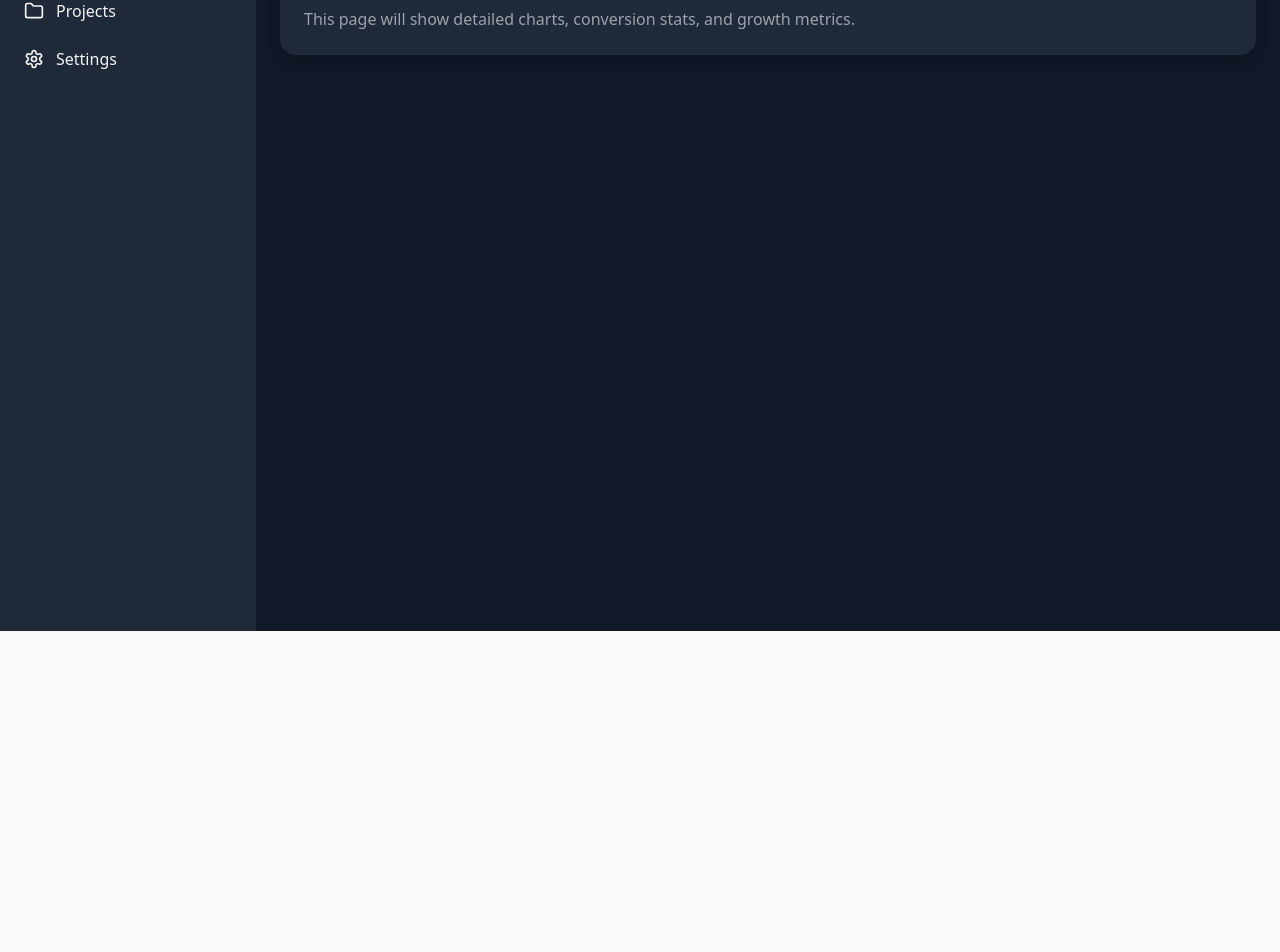
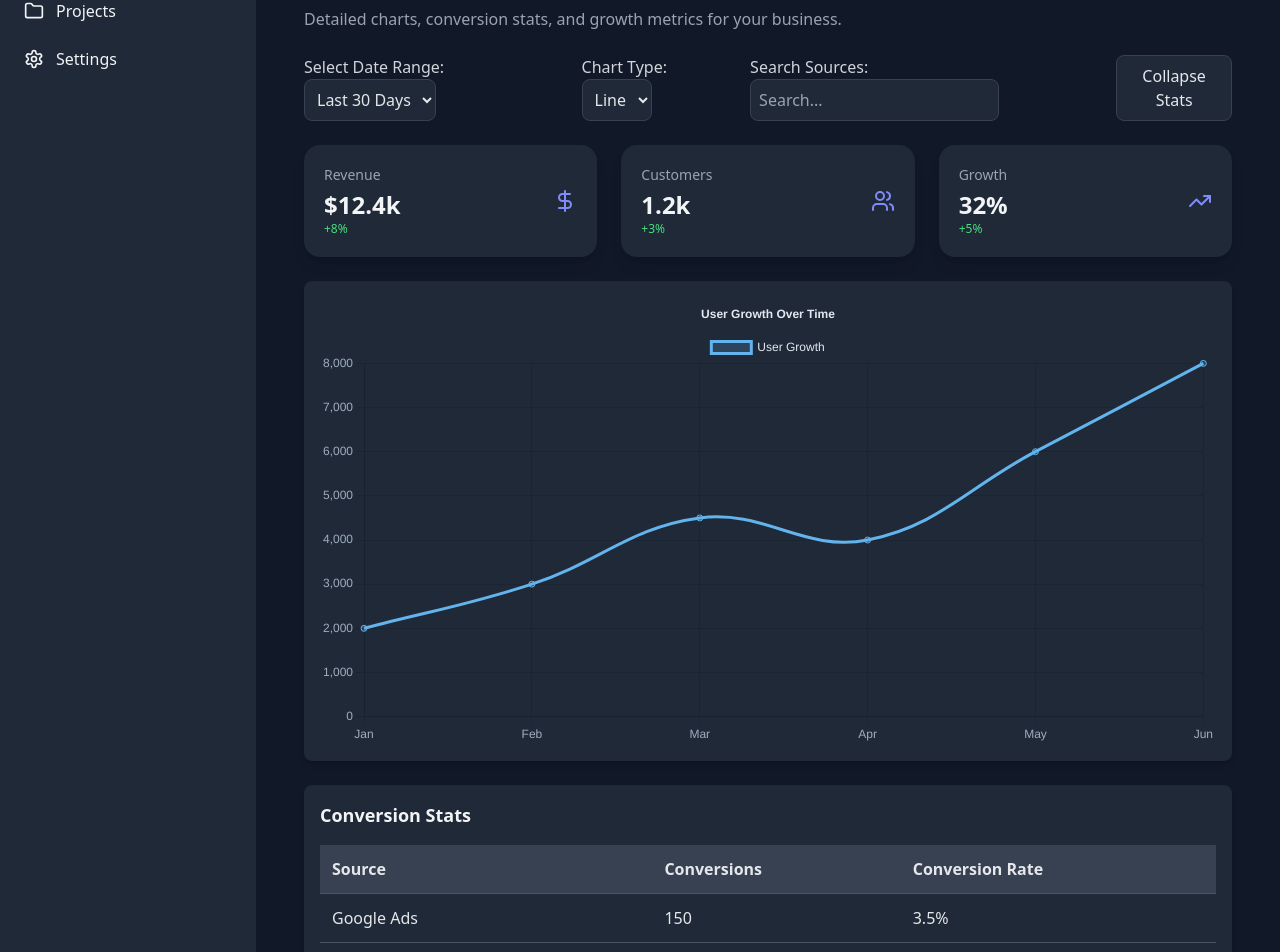
Before and after one commit to Arunhari67980/Admin_dashboard, a React (Vite) app in the folder my-dashboard/: page /analytics in a window 1280 px wide. Shown: the part 169-1121 px from the top of the page. Before the commit the page ends 800 px from the top, so only its background shows below. Built offline with nearby package versions, Linux system fonts and the light colour scheme.

Commit message:
Analytics.jsx updsted

```diff
--- a/my-dashboard/package.json
+++ b/my-dashboard/package.json
@@ -11,10 +11,12 @@
   },
   "dependencies": {
     "@headlessui/react": "^2.2.9",
+    "chart.js": "^4.5.1",
     "classnames": "^2.3.2",
     "framer-motion": "^10.18.0",
     "lucide-react": "^0.230.0",
     "react": "^18.2.0",
+    "react-chartjs-2": "^5.3.0",
     "react-dom": "^18.2.0",
     "react-router-dom": "^7.9.4",
     "react-table": "^7.8.0",
--- a/my-dashboard/src/pages/Analytics.jsx
+++ b/my-dashboard/src/pages/Analytics.jsx
@@ -1,8 +1,244 @@
-const Analytics = () => (
-  <div className="bg-gray-800 p-6 rounded-2xl shadow-lg">
-    <h2 className="text-2xl font-semibold mb-4">Analytics Overview</h2>
-    <p className="text-gray-400">This page will show detailed charts, conversion stats, and growth metrics.</p>
-  </div>
-);
+import { useState } from 'react';
+import { Chart as ChartJS, LineElement, PointElement, BarElement, LinearScale, CategoryScale, Title, Tooltip, Legend } from 'chart.js';
+import { Line, Bar } from 'react-chartjs-2';
+import { motion } from 'framer-motion';
+import { DollarSign, Users, TrendingUp } from 'lucide-react';
+
+// Register Chart.js components
+ChartJS.register(LineElement, PointElement, BarElement, LinearScale, CategoryScale, Title, Tooltip, Legend);
+
+// Initial stats data
+const initialStats = [
+  { name: 'Revenue', value: '$12.4k', change: '+8%', icon: DollarSign },
+  { name: 'Customers', value: '1.2k', change: '+3%', icon: Users },
+  { name: 'Growth', value: '32%', change: '+5%', icon: TrendingUp },
+];
+
+// Initial chart data
+const initialChartData = {
+  labels: ['Jan', 'Feb', 'Mar', 'Apr', 'May', 'Jun'],
+  datasets: [
+    {
+      label: 'User Growth',
+      data: [2000, 3000, 4500, 4000, 6000, 8000],
+      borderColor: '#63B3ED',
+      backgroundColor: 'rgba(99, 179, 237, 0.2)',
+      fill: true,
+      tension: 0.4,
+    },
+  ],
+};
+
+// Initial conversion data
+const initialConversionData = [
+  { id: 1, source: 'Google Ads', conversions: 150, rate: '3.5%' },
+  { id: 2, source: 'Social Media', conversions: 200, rate: '4.2%' },
+  { id: 3, source: 'Email Campaign', conversions: 100, rate: '2.8%' },
+  { id: 4, source: 'SEO Organic', conversions: 120, rate: '2.9%' },
+  { id: 5, source: 'Referral Links', conversions: 90, rate: '2.1%' },
+  { id: 6, source: 'Paid Search', conversions: 180, rate: '4.0%' },
+  { id: 7, source: 'Affiliate Marketing', conversions: 130, rate: '3.2%' },
+];
+
+const StatsGrid = ({ isOpen, stats }) => {
+  return (
+    <div className="grid grid-cols-1 md:grid-cols-3 gap-6">
+      {isOpen &&
+        stats.map((stat, i) => (
+          <motion.div
+            key={i}
+            whileHover={{ scale: 1.03 }}
+            className="bg-gray-800 p-5 rounded-2xl shadow-lg flex items-center justify-between"
+          >
+            <div>
+              <p className="text-gray-400 text-sm">{stat.name}</p>
+              <h3 className="text-2xl font-semibold mt-1 text-gray-100">{stat.value}</h3>
+              <p className="text-green-400 text-xs">{stat.change}</p>
+            </div>
+            <stat.icon className="w-6 h-6 text-indigo-400" />
+          </motion.div>
+        ))}
+    </div>
+  );
+};
+
+const Analytics = () => {
+  // State for date range, chart type, search filter, and stats visibility
+  const [dateRange, setDateRange] = useState('Last 30 Days');
+  const [chartType, setChartType] = useState('line');
+  const [searchTerm, setSearchTerm] = useState('');
+  const [isStatsOpen, setIsStatsOpen] = useState(true);
+
+  // Simulated data adjustment based on date range
+  const getAdjustedStats = () => {
+    const baseStats = [...initialStats];
+    switch (dateRange) {
+      case 'Last 7 Days':
+        baseStats[0].value = '$5.2k';
+        baseStats[0].change = '+3%';
+        baseStats[1].value = '800';
+        baseStats[1].change = '+1%';
+        baseStats[2].value = '15%';
+        baseStats[2].change = '+2%';
+        break;
+      case 'Last 90 Days':
+        baseStats[0].value = '$25.6k';
+        baseStats[0].change = '+12%';
+        baseStats[1].value = '2.5k';
+        baseStats[1].change = '+5%';
+        baseStats[2].value = '40%';
+        baseStats[2].change = '+7%';
+        break;
+      case 'This Year':
+        baseStats[0].value = '$50.1k';
+        baseStats[0].change = '+20%';
+        baseStats[1].value = '5.0k';
+        baseStats[1].change = '+10%';
+        baseStats[2].value = '55%';
+        baseStats[2].change = '+15%';
+        break;
+      default: // Last 30 Days
+        return baseStats;
+    }
+    return baseStats;
+  };
+
+  const getAdjustedChartData = () => {
+    const baseData = { ...initialChartData };
+    switch (dateRange) {
+      case 'Last 7 Days':
+        baseData.labels = ['D1', 'D2', 'D3', 'D4', 'D5', 'D6', 'D7'];
+        baseData.datasets[0].data = [500, 600, 700, 650, 800, 900, 950];
+        break;
+      case 'Last 90 Days':
+        baseData.labels = ['M1', 'M2', 'M3'];
+        baseData.datasets[0].data = [3000, 5000, 7000];
+        break;
+      case 'This Year':
+        baseData.labels = ['Q1', 'Q2', 'Q3', 'Q4'];
+        baseData.datasets[0].data = [10000, 15000, 20000, 25000];
+        break;
+      default: // Last 30 Days
+        return initialChartData;
+    }
+    return baseData;
+  };
+
+  // Chart options
+  const chartOptions = {
+    responsive: true,
+    plugins: {
+      legend: { position: 'top', labels: { color: '#E2E8F0' } },
+      title: { display: true, text: 'User Growth Over Time', color: '#E2E8F0' },
+    },
+    scales: {
+      y: { beginAtZero: true, ticks: { color: '#A0AEC0' } },
+      x: { ticks: { color: '#A0AEC0' } },
+    },
+  };
+
+  // Filtered conversion data
+  const filteredConversionData = initialConversionData.filter((row) =>
+    row.source.toLowerCase().includes(searchTerm.toLowerCase())
+  );
+
+  return (
+    <div className="bg-gray-900 text-gray-200 p-6 min-h-screen">
+      <h2 className="text-2xl font-semibold mb-4">Analytics Overview</h2>
+      <p className="text-gray-400 mb-6">Detailed charts, conversion stats, and growth metrics for your business.</p>
+
+      {/* Controls */}
+      <div className="mb-6 flex space-x-4">
+        {/* Date Range Picker */}
+        <div>
+          <label htmlFor="dateRange" className="text-gray-300 mr-2">Select Date Range:</label>
+          <select
+            id="dateRange"
+            value={dateRange}
+            onChange={(e) => setDateRange(e.target.value)}
+            className="p-2 bg-gray-800 border border-gray-700 rounded-lg text-gray-200 focus:ring-2 focus:ring-blue-500"
+          >
+            <option>Last 7 Days</option>
+            <option>Last 30 Days</option>
+            <option>Last 90 Days</option>
+            <option>This Year</option>
+          </select>
+        </div>
+
+        {/* Chart Type Toggle */}
+        <div>
+          <label htmlFor="chartType" className="text-gray-300 mr-2">Chart Type:</label>
+          <select
+            id="chartType"
+            value={chartType}
+            onChange={(e) => setChartType(e.target.value)}
+            className="p-2 bg-gray-800 border border-gray-700 rounded-lg text-gray-200 focus:ring-2 focus:ring-blue-500"
+          >
+            <option value="line">Line</option>
+            <option value="bar">Bar</option>
+          </select>
+        </div>
+
+        {/* Search Input for Table */}
+        <div>
+          <label htmlFor="search" className="text-gray-300 mr-2">Search Sources:</label>
+          <input
+            id="search"
+            type="text"
+            value={searchTerm}
+            onChange={(e) => setSearchTerm(e.target.value)}
+            className="p-2 bg-gray-800 border border-gray-700 rounded-lg text-gray-200 focus:ring-2 focus:ring-blue-500"
+            placeholder="Search..."
+          />
+        </div>
+
+        {/* Toggle Stats Grid */}
+        <button
+          onClick={() => setIsStatsOpen(!isStatsOpen)}
+          className="p-2 bg-gray-800 border border-gray-700 rounded-lg text-gray-200 hover:bg-gray-700 focus:ring-2 focus:ring-blue-500"
+        >
+          {isStatsOpen ? 'Collapse Stats' : 'Expand Stats'}
+        </button>
+      </div>
+
+      {/* Stats Grid */}
+      <StatsGrid isOpen={isStatsOpen} stats={getAdjustedStats()} />
+
+      {/* Chart */}
+      <div className="bg-gray-800 p-4 rounded-lg shadow-md mb-6 mt-6">
+        {chartType === 'line' ? (
+          <Line data={getAdjustedChartData()} options={chartOptions} />
+        ) : (
+          <Bar data={getAdjustedChartData()} options={chartOptions} />
+        )}
+      </div>
+
+      {/* Conversion Stats Table */}
+      <div className="bg-gray-800 p-4 rounded-lg shadow-md">
+        <h3 className="text-lg font-semibold text-gray-100 mb-4">Conversion Stats</h3>
+        <div className="overflow-x-auto">
+          <table className="w-full text-left text-gray-200">
+            <thead>
+              <tr className="bg-gray-700">
+                <th className="p-3">Source</th>
+                <th className="p-3">Conversions</th>
+                <th className="p-3">Conversion Rate</th>
+              </tr>
+            </thead>
+            <tbody>
+              {filteredConversionData.map((row) => (
+                <tr key={row.id} className="border-t border-gray-600 hover:bg-gray-700">
+                  <td className="p-3">{row.source}</td>
+                  <td className="p-3">{row.conversions}</td>
+                  <td className="p-3">{row.rate}</td>
+                </tr>
+              ))}
+            </tbody>
+          </table>
+        </div>
+      </div>
+    </div>
+  );
+};
 
 export default Analytics;
```
Also changed, not shown: 1 other file (tests, documents, lock files or other folders).
